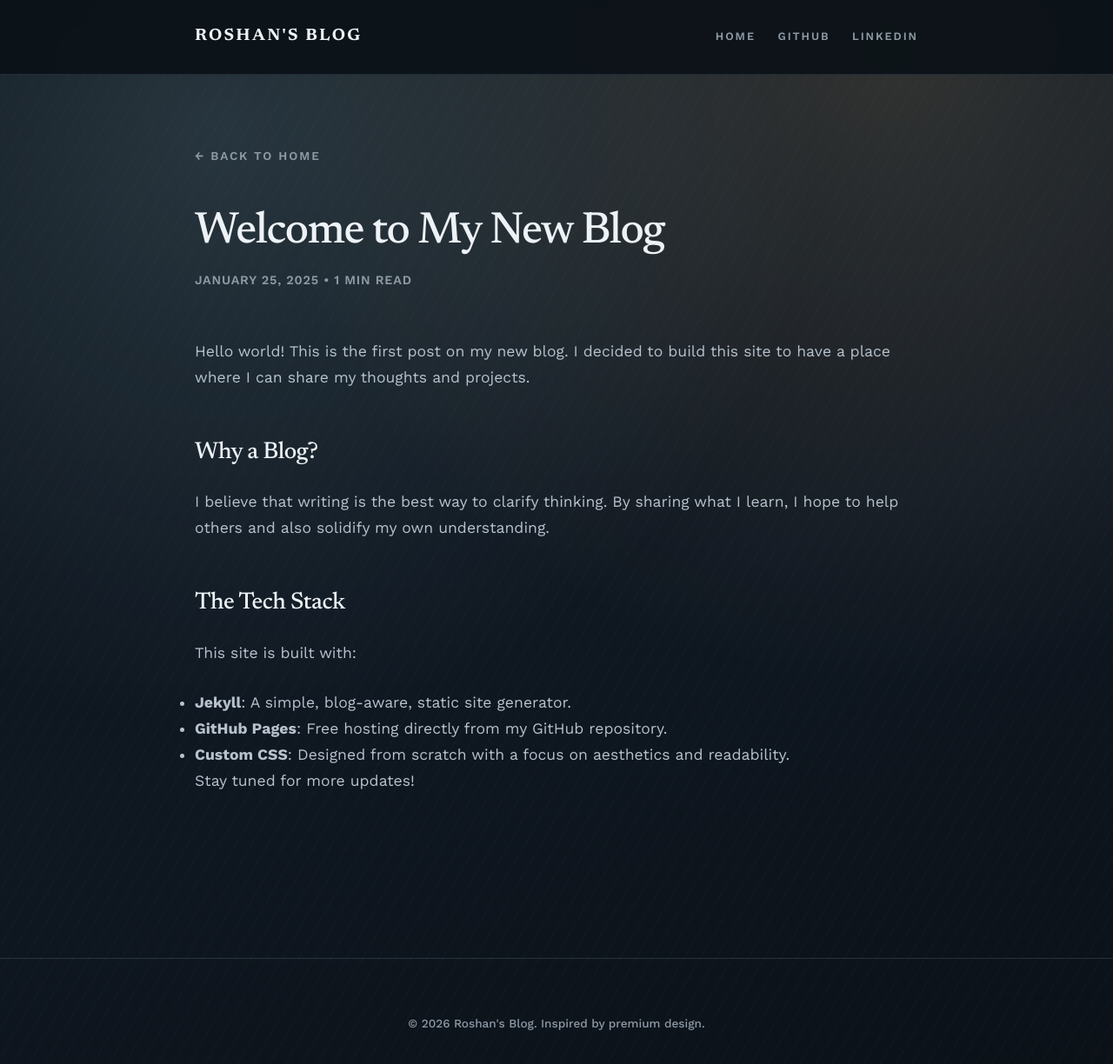
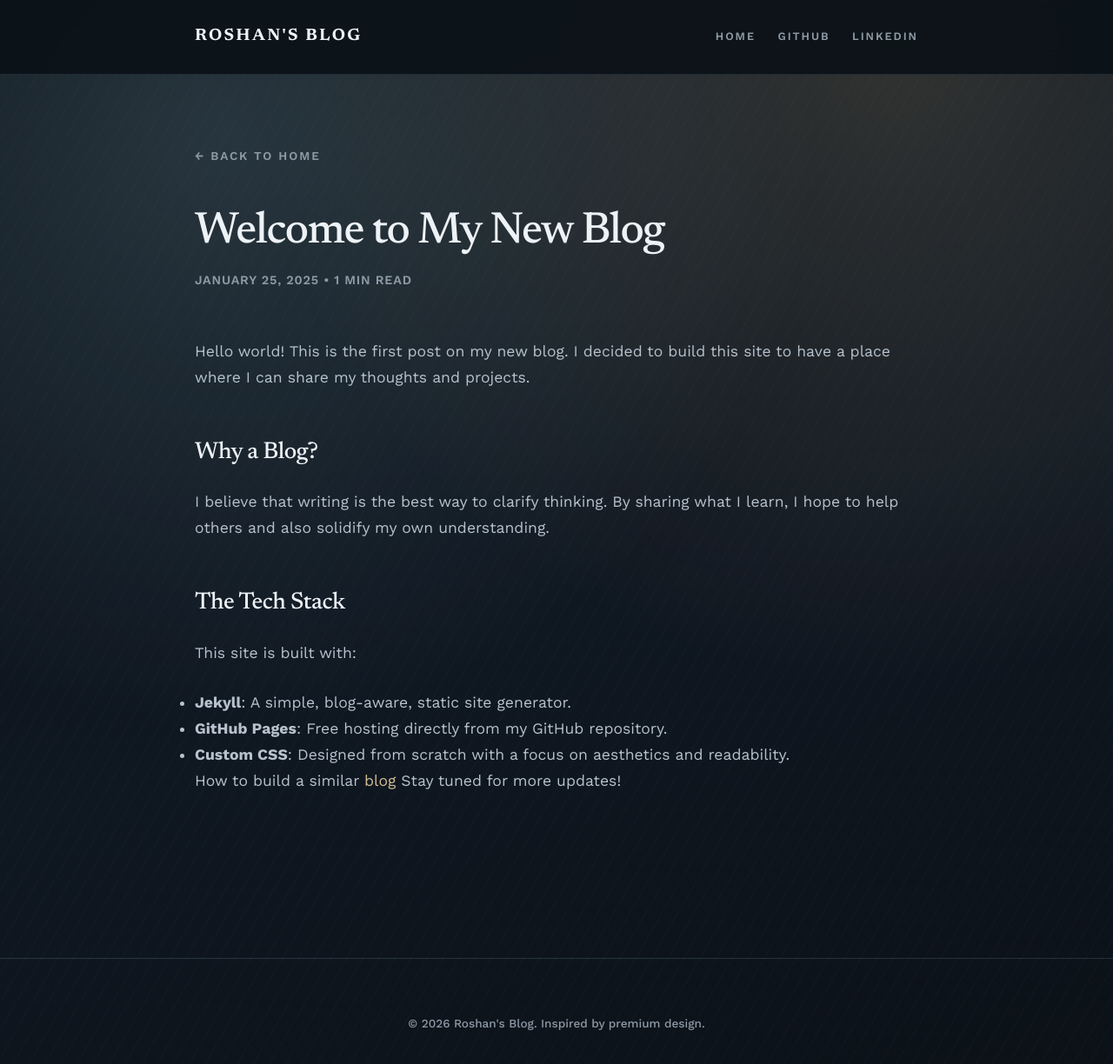
Before and after one commit to roshanis/roshanis.github.io, a Jekyll site: the page built from _posts/2025-01-25-welcome.md, in a window 1280 px wide and 1269 px high. Shown: the top 1224 px of the window at 87% size. Built offline with Jekyll 4.4.1, drawn with Linux system fonts in a browser that asks for light colours.

Commit message:
Add blog building instructions to welcome post
Added a section on building a similar blog.

```diff
--- a/_posts/2025-01-25-welcome.md
+++ b/_posts/2025-01-25-welcome.md
@@ -18,4 +18,5 @@ This site is built with:
 - **GitHub Pages**: Free hosting directly from my GitHub repository.
 - **Custom CSS**: Designed from scratch with a focus on aesthetics and readability.
 
+How to build a similar [blog](https://docs.github.com/en/pages)
 Stay tuned for more updates!
```
